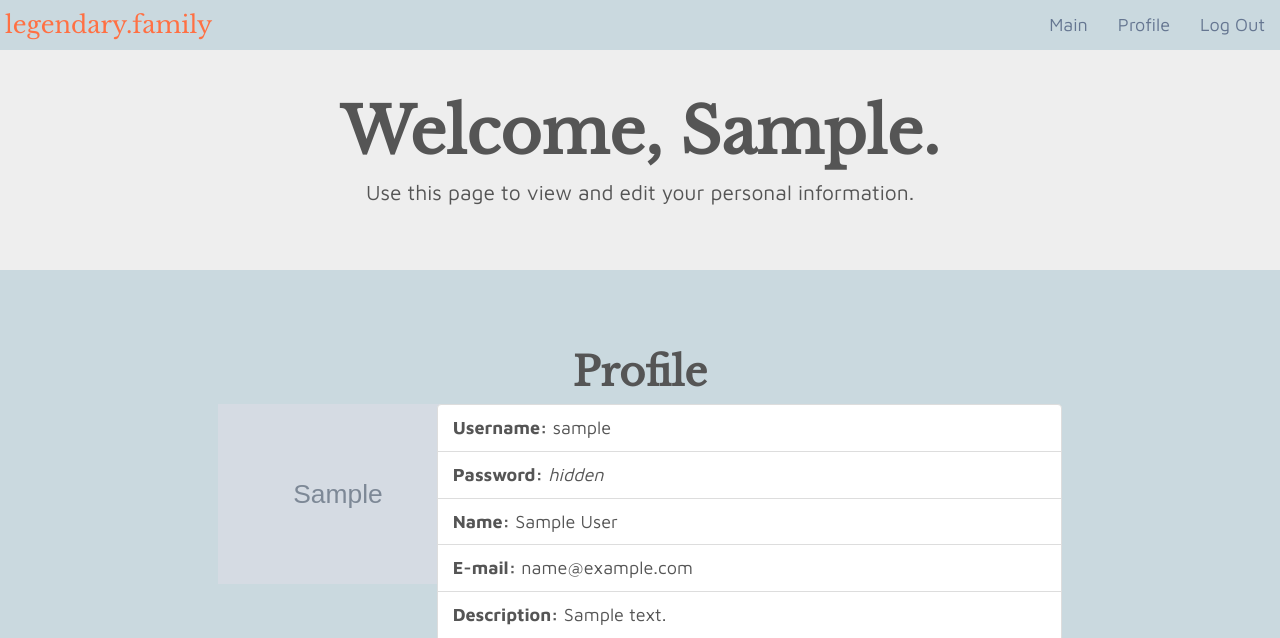
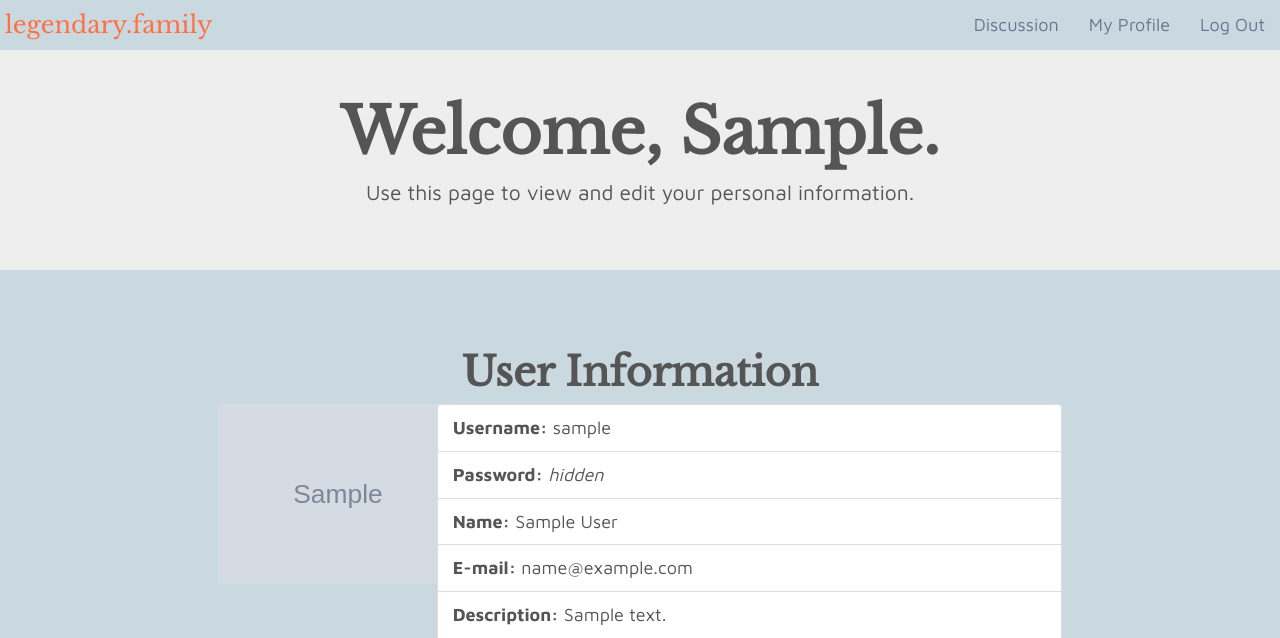
Before and after one commit to ahollyer/dj-legendary-family, a Django app: page /account/ in a window 1280 px wide. Shown: the top 638 px of the page. Run offline with Django 3.2, Linux system fonts and the light colour scheme; a user stored in the database is signed in; tables that the repository leaves empty hold one stand-in row (values such as "Sample post"); grey boxes marked "Sample" are stand-in pictures; some libraries are stand-ins or nearby versions; some web fonts are replaced.

Commit message:
Allow users to view each other's profiles

```diff
--- a/accounts/templates/accounts/profile.html
+++ b/accounts/templates/accounts/profile.html
@@ -1,17 +1,26 @@
 {% extends 'base.html' %}
 {% block title %}Profile{% endblock %}
 {% block content %}
+{% load static %}
 <div class="jumbotron text-center">
+{% if user == request.user %}
   <h1>Welcome, {{ user.first_name }}.</h1>
   <p>Use this page to view and edit your personal information.</p>
+{% else %}
+  <h1>{{ user.first_name }}'s Profile</h1>
+{% endif %}
 </div>
 
 <div class="row">
   <div class="col-xs-12 col-md-8 col-md-offset-2 text-center">
-    <h2>Profile</h2>
+    <h2>User Information</h2>
   </div>
   <div class="col-xs-12 col-md-2 col-md-offset-2 text-center">
-    <img src="{{ user.userprofile.image.url }}" alt="{{user.first_name}}'s profile pic'" width="240">
+    {% if user.userprofile.image %}
+      <img src="{{ user.userprofile.image.url }}" alt="{{ user.first_name }}'s profile pic'" width="240">
+    {% else %}
+      <img src="{% static 'img/default-profile.png' %}" alt="{{ user.first_name }} hasn't uploaded a profile picture!" width="240">
+    {% endif %}
   </div>
   <div class="col-xs-12 col-md-6">
     <ul class="list-group">
@@ -24,9 +33,11 @@
       <li class="list-group-item"><strong>Website:</strong> <a href="{{ user.userprofile.website }}" target="blank">{{ user.userprofile.website }}</a></li>
       <li class="list-group-item"><strong>Birthday:</strong> {{ user.userprofile.birthday }}</li>
     </ul>
-    <a href="{% url 'accounts:edit_profile' %}">
-      <button class="btn btn-lg btn-primary" name="edit">Edit Information</button>
-    </a>
+    {% if user == request.user %}
+      <a href="{% url 'accounts:edit_profile' %}">
+        <button class="btn btn-lg btn-primary" name="edit">Edit Information</button>
+      </a>
+    {% endif %}
   </div><!-- .col -->
 </div><!-- .row -->
 {% endblock %}
--- a/accounts/templates/base.html
+++ b/accounts/templates/base.html
@@ -33,8 +33,8 @@
       <div id="links-container" class="navbar-right collapse navbar-collapse">
 				{% if user.is_authenticated %}
 				<ul class="nav navbar-nav">
-					<li><a href="{% url 'main:main' %}">Main</a></li>
-					<li><a href="{% url 'accounts:view_profile' %}">Profile</a></li>
+					<li><a href="{% url 'main:main' %}">Discussion</a></li>
+					<li><a href="{% url 'accounts:view_profile' %}">My Profile</a></li>
 					<li><a href="{% url 'accounts:logout' %}">Log Out</a></li>
 				</ul>
 				{% else %}
--- a/accounts/urls.py
+++ b/accounts/urls.py
@@ -11,6 +11,7 @@ urlpatterns = [
     url(r'^logout/$', logout, {'template_name': 'accounts/logout.html'}, name='logout'),
     url(r'^register/$', views.register, name='register'),
     url(r'^profile/$', views.view_profile, name='view_profile'),
+    url(r'^profile/(?P<pk>\d+)/$', views.view_profile, name='view_profile_pk'),
     url(r'^profile/edit/$', views.edit_profile, name='edit_profile'),
     url(r'^profile/password/$', views.change_password),
     url(r'^change_password/$', views.change_password, name='change_password'),
--- a/accounts/views.py
+++ b/accounts/views.py
@@ -19,8 +19,12 @@ def register(request):
         return TemplateResponse(request, 'accounts/reg_form.html', context)
 
 @login_required
-def view_profile(request):
-    context = {'user': request.user}
+def view_profile(request, pk=None):
+    if pk:
+        user = User.objects.get(pk=pk)
+    else:
+        user = request.user
+    context = {'user': user}
     return TemplateResponse(request, 'accounts/profile.html', context)
 
 @login_required
--- a/main/views.py
+++ b/main/views.py
@@ -1,3 +1,4 @@
+from django.contrib.auth.models import User
 from django.shortcuts import redirect
 from django.template.response import TemplateResponse
 from django.urls import reverse
@@ -17,7 +18,8 @@ class MainView(TemplateView):
     def get(self, request):
         form = PostForm()
         posts = Post.objects.all().order_by('-created')
-        context = {'form': form, 'posts': posts}
+        users = User.objects.all()
+        context = {'form': form, 'posts': posts, 'users': users}
         return TemplateResponse(request, self.template_name, context)
 
     def post(self, request):
```
Also changed, not shown: main/templates/main/main.html (+24 -6 lines), accounts/static/img/default-profile.png (added).
